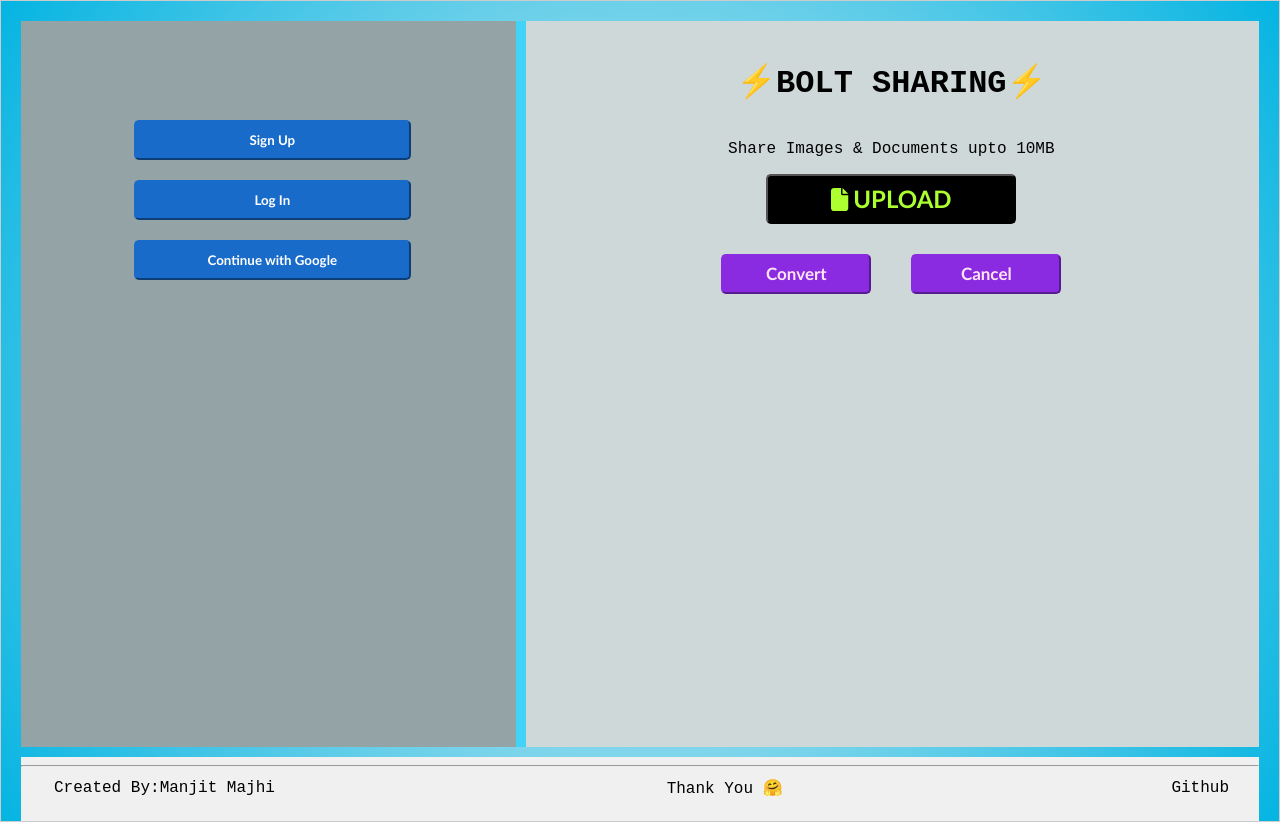
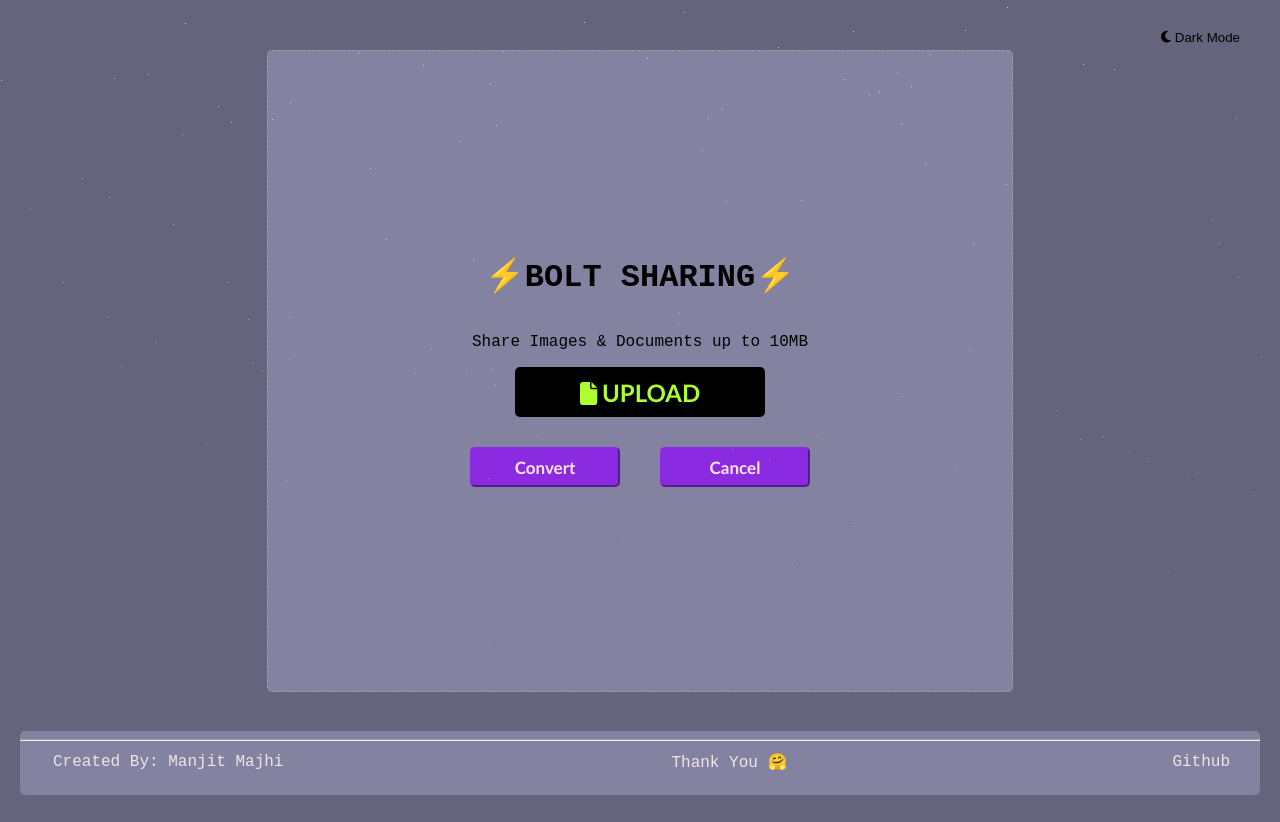
Before and after one commit to manjit-hub/bolt-share, a React (Vite) app in the folder Frontend/: page / in a window 1280 px wide. Built offline with nearby package versions, Linux system fonts and the light colour scheme.

Commit message:
Updated UI and added theme toggle

```diff
--- a/Frontend/src/App.css
+++ b/Frontend/src/App.css
@@ -1,9 +1,72 @@
 body {
-    background: rgb(174,226,238);
-    background: radial-gradient(circle, rgba(174,226,238,1) 25%, rgba(4,180,226,1) 100%);
-    font-family:'Courier New', Courier, monospace;
+  background: #65647C;
+  font-family: 'Courier New', Courier, monospace;
   margin: 0;
   padding: 0;
+  overflow: hidden; /* Prevent scrollbars from appearing */
+  transition: background-color 0.3s, color 0.3s;
+}
+
+body.dark {
+  background: #333;
+  color: #fff;
+}
+
+body.dark .footer {
+  background: #444;
+}
+
+@keyframes snow {
+  0% {
+    top: -10%;
+    opacity: 1;
+  }
+  100% {
+    top: 110%;
+    opacity: 0;
+  }
+}
+
+.snowflake {
+  position: absolute;
+  top: -10%;
+  width: 1px;
+  height: 1px;
+  border-radius: 50%;
+  background: white;
+  animation: snow 7s linear infinite;
+  pointer-events: none; /* Prevent interaction with snowflakes */
+  z-index: 1; /* Ensure snowflakes have a lower z-index */
+}
+
+.snowflake.blast {
+  animation: none;
+  background: radial-gradient(circle, rgba(255, 0, 0, 0.8), rgba(255, 165, 0, 0.8), rgba(255, 255, 0, 0.8), rgba(0, 255, 0, 0.8), rgba(0, 0, 255, 0.8), rgba(255, 0, 255, 0.8));
+  transform: scale(10);
+  transition: transform 0.5s, opacity 0.5s;
+  opacity: 0;
+}
+
+.blast-animation {
+  position: absolute;
+  top: 50%;
+  left: 50%;
+  width: 200vw;
+  height: 200vh;
+  background: radial-gradient(circle, rgba(255, 0, 0, 0.8), rgba(255, 165, 0, 0.8), rgba(255, 255, 0, 0.8), rgba(0, 255, 0, 0.8), rgba(0, 0, 255, 0.8), rgba(255, 0, 255, 0.8));
+  transform: translate(-50%, -50%);
+  animation: blast 1s forwards;
+  z-index: 2; /* Ensure blast animation is above snowflakes */
+}
+
+@keyframes blast {
+  0% {
+    transform: translate(-50%, -50%) scale(0);
+  }
+  100% {
+    transform: translate(-50%, -50%) scale(1);
+    opacity: 0;
+  }
 }
 
 .app-container {
@@ -12,67 +75,42 @@ body {
   height: 100vh;
   padding: 20px;
   padding-bottom: 0;
+  position: relative;
 }
 
-  .split-screen {
-    display: flex;
-    flex: 1;
-    overflow: hidden;
-    position: relative;
-  }
-  .left-side{
-    background-color: #94A3A6;
-    text-align: left;
-  }
-  .right-side{
-    background-color:  #CFD8D9;
-    text-align: center;
-  }
-  .left-side, .right-side {
-
-    padding: 20px;
-    overflow-y: auto;
-    transition: width 0.3s;
+.theme-toggle {
+  position: absolute;
+  top: 20px;
+  right: 20px;
+  padding: 10px 20px;
+  background-color: #333;
+  color: #fff;
+  border: none;
+  cursor: pointer;
+  border-radius: 5px;
+  z-index: 10;
 }
 
-  .auth-options button {
-    display: block;
-    margin: 10px 0;
-    background-color: #003366;
-    color: white;
-    border: none;
-    padding: 10px;
-    cursor: pointer;
+.theme-toggle:hover {
+  background-color: #555;
 }
 
-  .auth-options button:hover {
-    background-color: #002244;
+body.light .theme-toggle {
+  background-color: #65647C;
+  color: black;
 }
 
-  .upload-section input[type="file"], .upload-section input[type="text"] {
-    display: block;
-    margin: 10px 0;
-    padding: 10px;
-  }
-
-  .upload-section button {
-    display: block;
-    margin: 10px 0;
-    background-color: #003366;
-    color: white;
-    border: none;
-    padding: 10px;
-    cursor: pointer;
-  }
-
-  .upload-section button:hover {
-    background-color: #002244;
+body.light .theme-toggle:hover {
+  background-color: #8382a1;
 }
 
 .footer {
   height: 8%;
-    background: #f0f0f0;
+  background-color: #8382a1;
   margin-top: 10px;
+  margin-bottom: 2%;
+  transition: background-color 0.3s;
+  border-radius: 5px;
 }
 
 .footer-content {
@@ -85,38 +123,15 @@ body {
 
 .footer-content a {
   text-decoration: none;
-    color: #000;
+  color: #ede5e5;
 }
 
-  .footer-content p{
+.footer-content p {
   margin: 3px;
-  }
-
-  .divider {
-    width: 10px;
-    background: rgb(66, 212, 248);
-    cursor: ew-resize;
-    position: absolute;
-    top: 0;
-    bottom: 0;
-    z-index: 1;
+  color: #ede5e5;
 }
 
 .footer-content a:hover {
-    text-decoration:underline;
-    color: chocolate;
+  text-decoration: underline;
+  color: rgb(253, 224, 6);
 }
-  /* Media queries for responsiveness */
-  @media (max-width: 768px) {
-    .split-screen {
-      flex-direction: column;
-    }
-
-    .left-side, .right-side {
-      width: 100% !important;
-    }
-
-    .divider {
-      display: none;
-    }
-  }
--- a/Frontend/src/App.jsx
+++ b/Frontend/src/App.jsx
@@ -1,4 +1,92 @@
-import React, { useState, useRef, useEffect } from 'react';
+import React, { useEffect, useState } from 'react';
+import DisplayUpload from './DisplayUpload';
+import { FontAwesomeIcon } from '@fortawesome/react-fontawesome';
+import { faMoon, faSun } from '@fortawesome/free-solid-svg-icons';
+import './App.css';
+
+function createSnowflakes() {
+  const snowflakeCount = 50;
+  const container = document.createElement('div');
+  container.className = 'snowflakes-container';
+  document.body.appendChild(container);
+
+  for (let i = 0; i < snowflakeCount; i++) {
+    const snowflake = document.createElement('div');
+    snowflake.className = 'snowflake';
+    snowflake.style.left = `${Math.random() * 100}vw`;
+    snowflake.style.animationDelay = `${Math.random() * 5}s`;
+    container.appendChild(snowflake);
+  }
+}
+
+function App() {
+  const [theme, setTheme] = useState('light');
+
+  useEffect(() => {
+    createSnowflakes();
+    return () => {
+      const container = document.querySelector('.snowflakes-container');
+      if (container) {
+        container.remove();
+      }
+    };
+  }, []);
+
+  const handleSnowflakeClick = (e) => {
+    const snowflake = e.target;
+    if (snowflake.classList.contains('snowflake')) {
+      snowflake.classList.add('blast');
+      setTimeout(() => {
+        snowflake.remove();
+        createBlastAnimation();
+      }, 500);
+    }
+  };
+
+  const createBlastAnimation = () => {
+    const blast = document.createElement('div');
+    blast.className = 'blast-animation';
+    document.body.appendChild(blast);
+    setTimeout(() => {
+      blast.remove();
+    }, 1000);
+  };
+
+  const toggleTheme = () => {
+    setTheme((prevTheme) => (prevTheme === 'light' ? 'dark' : 'light'));
+  };
+
+  useEffect(() => {
+    document.body.className = theme;
+  }, [theme]);
+
+  return (
+    <div className="app-container" onClick={handleSnowflakeClick}>
+      <button className="theme-toggle" onClick={toggleTheme}>
+        <FontAwesomeIcon icon={theme === 'light' ? faMoon : faSun} />
+        {theme === 'light' ? ' Dark Mode' : ' Light Mode'}
+      </button>
+      <DisplayUpload theme={theme} />
+      <div className="footer">
+        <hr />
+        <div className="footer-content">
+          <p>
+            Created By: <a href="https://linkedin.com/in/manjit-majhi">Manjit Majhi</a>
+          </p>
+          <p>Thank You 🤗</p>
+          <a href="https://github.com/manjit-hub/bolt-share.git">Github</a>
+        </div>
+      </div>
+    </div>
+  );
+}
+
+export default App;
+
+
+
+
+/*import React, { useState, useRef, useEffect } from 'react';
 import DisplayUpload from './DisplayUpload';
 import DisplayUser from './DisplayUser'
 import { toast } from 'react-toastify';
@@ -79,3 +167,4 @@ function App() {
 }
 
 export default App;
+*/
--- a/Frontend/src/DisplayUpload.css
+++ b/Frontend/src/DisplayUpload.css
@@ -1,19 +1,36 @@
 input {
   border: unset;
+  border-radius: 3px;
   padding: 5px 40px;
-    color: #94A3A6;
-
+  color: #0f100f;
 }
 
-  .display-upload{
+.outer {
+  position: relative;
+  height: 80%;
+  width: 60%;
+  border: 1px dashed rgb(160, 155, 168);
+  border-radius: 5px;
+  margin: auto;
+  background-color: #8382a1;
+  display: flex;
+  justify-content: center;
+  align-items: center;
+  transition: background-color 0.3s;
+}
+
+.outer.dark {
+  background-color: #444;
+}
+
+.display-upload {
   display: flex;
   flex-direction: column;
-    /* margin-top: 10%; */
-    /* justify-content: center; */
+  justify-content: center;
   align-items: center;
-    height: 100%; /* Full height of wrt parent div */
-    text-align: center;
+  height: 100%;
 }
+
 .upload {
   background: black;
   color: #adff2f;
@@ -23,9 +40,10 @@
   height: 50px;
   width: 250px;
   font-size: 24px;
-    font-weight:bold;
+  font-weight: bold;
   font-family: Trebuchet MS;
   border-radius: 5px;
+  border: unset;
 }
 
 textarea {
@@ -35,14 +53,13 @@
   color: black;
   width: 200px;
   height: 50px;
-
 }
 
-.inputFile{
+.inputFile {
   display: none;
 }
 
-.notConverted button{
+.notConverted button {
   border-color: blueviolet;
   margin: 20px;
   cursor: pointer;
@@ -52,6 +69,23 @@
   width: 150px;
   border-radius: 5px;
   font-size: 17px;
-  font-weight:bold;
+  font-weight: bold;
   font-family: Trebuchet MS;
 }
+
+.file-details p {
+  margin: 5px 0;
+}
+
+.converted input {
+  margin-bottom: 10px;
+  padding: 5px;
+}
+
+.converted button {
+  margin: 5px;
+  padding: 5px 10px;
+  border-radius: 3px;
+  border: unset;
+  cursor: pointer;
+}
--- a/Frontend/src/DisplayUpload.jsx
+++ b/Frontend/src/DisplayUpload.jsx
@@ -1,14 +1,15 @@
 import React, { useState, useRef } from 'react';
 import { toast } from 'react-toastify';
 import { FontAwesomeIcon } from '@fortawesome/react-fontawesome';
-import { faFile } from '@fortawesome/free-solid-svg-icons';
+import { faFile, faSpinner } from '@fortawesome/free-solid-svg-icons';
 import uploadFile from './middlewares/uploadFile';
 import './DisplayUpload.css';
 
-const DisplayUpload = () => {
+const DisplayUpload = ({ theme }) => {
   const [converted, setConverted] = useState(false);
   const [file, setFile] = useState(null);
   const [url, setUrl] = useState('Text to copy');
+  const [loading, setLoading] = useState(false);
   const textRef = useRef(null);
   const fileInputRef = useRef(null);
 
@@ -25,6 +26,7 @@ const DisplayUpload = () => {
     if (!file) {
       toast.error("Please select a file");
     } else {
+      setLoading(true);
       try {
         const data = new FormData();
         data.append("name", file.name);
@@ -46,6 +48,8 @@ const DisplayUpload = () => {
         }
       } catch (error) {
         console.error("Error during conversion:", error.message);
+      } finally {
+        setLoading(false);
       }
     }
   };
@@ -70,14 +74,24 @@ const DisplayUpload = () => {
   };
 
   return (
+    <div className={`outer ${theme}`}>
       <div className='display-upload'>
         <h1>⚡BOLT SHARING⚡</h1>
-      <p>Share Images & Documents upto 10MB</p>
+        <p>Share Images & Documents up to 10MB</p>
         <input className="inputFile" type="file" ref={fileInputRef} onChange={handleInputChange} />
         <button className='upload' onClick={handleUpload}>
           <FontAwesomeIcon icon={faFile} style={{ color: "#adff2f", marginRight: "5px", height: "23px" }} />
           UPLOAD
         </button>
+
+        {file && (
+          <div className="file-details">
+            <p><strong>File Name:</strong> {file.name}</p>
+            <p><strong>File Size:</strong> {(file.size / 1024 / 1024).toFixed(2)} MB</p>
+            <p><strong>File Type:</strong> {file.type}</p>
+          </div>
+        )}
+
         {converted ? (
           <div className="converted">
             <input
@@ -91,10 +105,13 @@ const DisplayUpload = () => {
           </div>
         ) : (
           <div className="notConverted">
-          <button onClick={handleConvert}>Convert</button>
+            <button onClick={handleConvert} disabled={loading}>
+              {loading ? <FontAwesomeIcon icon={faSpinner} spin /> : 'Convert'}
+            </button>
             <button onClick={handleCancel}>Cancel</button>
           </div>
         )}
+      </div>
     </div>
   );
 };
```
Lines whose indentation alone changed are shown as unchanged.
